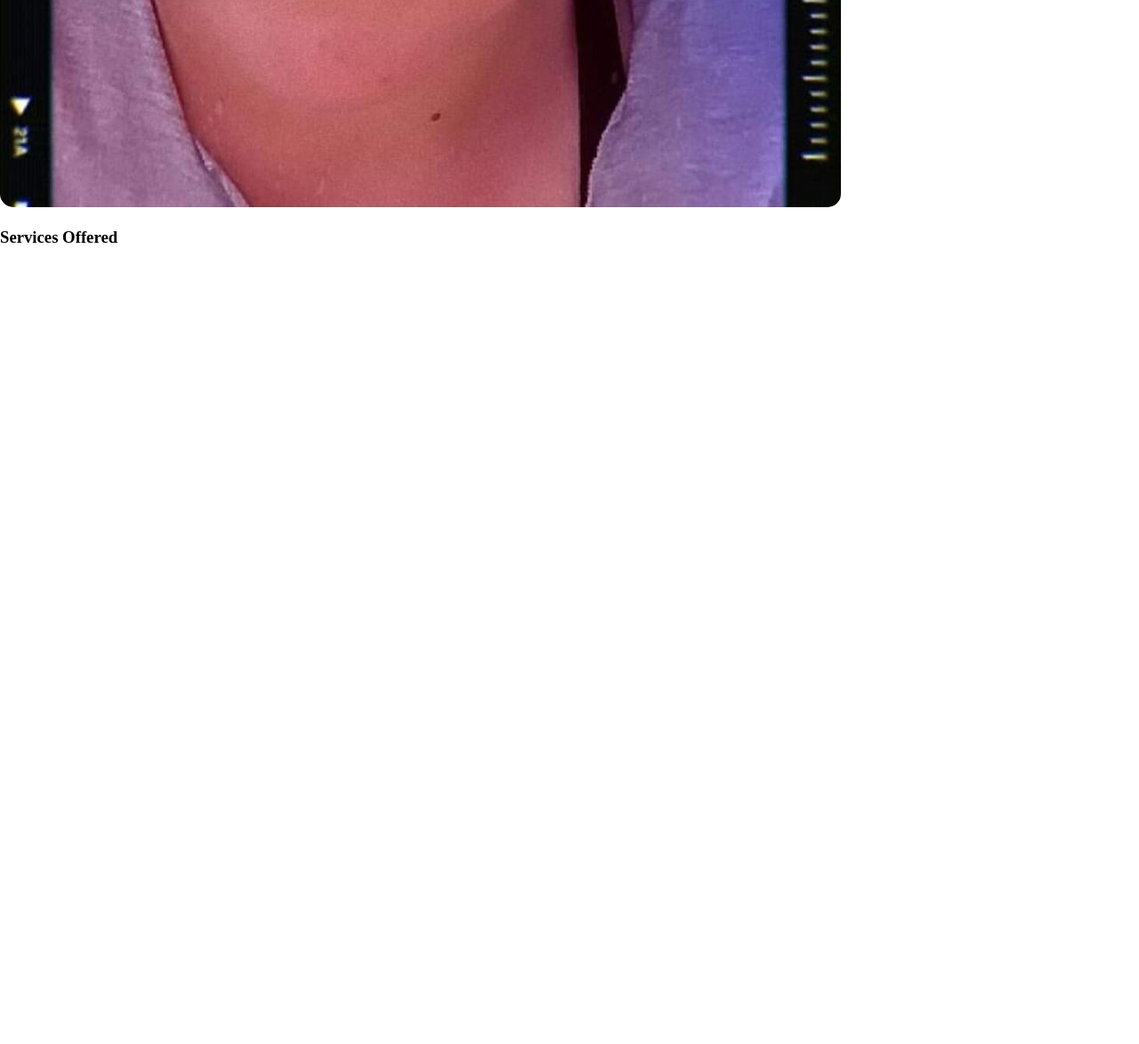
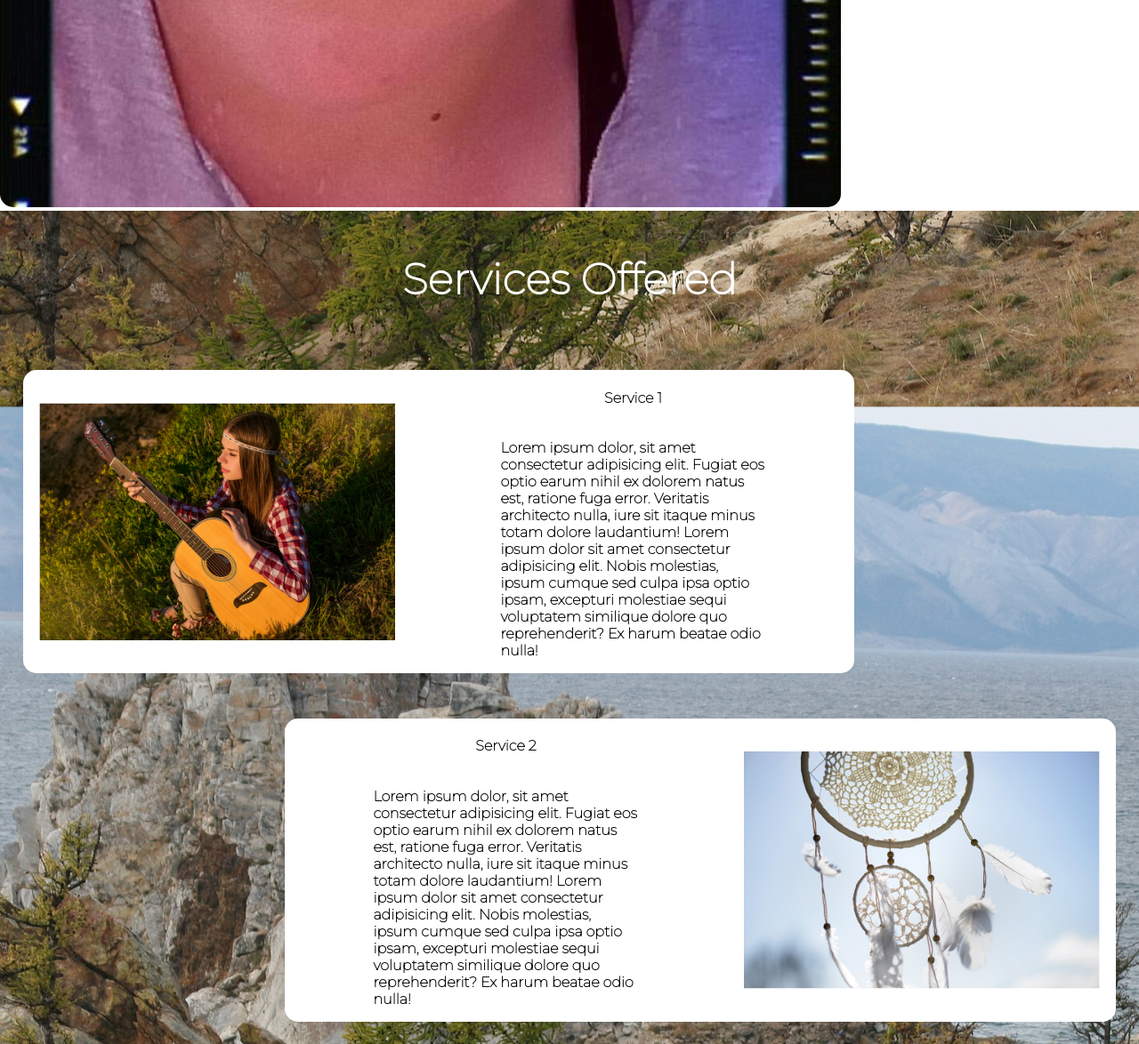
Before and after one commit to gregjohle/agape-gal, a plain HTML site: page index.html in a window 1280 px wide. Shown: the part 1246-2420 px from the top of the page at 89% size. Before the commit the page ends 1542 px from the top, so only its background shows below. Drawn offline with Linux system fonts and the light colour scheme; a web font is replaced by a local one.

Commit message:
added content for services, styled in a cool way.

```diff
--- a/index.css
+++ b/index.css
@@ -68,6 +68,54 @@ section.about div.info-container {
   font-weight: 600;
 }
 
+section.services {
+  font-family: "Montserrat", sans-serif;
+  font-weight: 600;
+  display: flex;
+  flex-direction: column;
+  justify-content: center;
+  align-items: center;
+  background: url("./images/services.jpg") fixed center;
+}
+
+section.services h3 {
+  color: white;
+  font-size: 3rem;
+}
+
+section.services div.left-side {
+  background-color: white;
+  border-radius: 15px;
+  margin: 2%;
+  display: flex;
+  flex-direction: row;
+  justify-content: center;
+  align-items: center;
+}
+
+section.services div.right-side {
+  background-color: white;
+  border-radius: 15px;
+  margin: 2%;
+  display: flex;
+  flex-direction: row;
+  justify-content: center;
+  align-items: center;
+}
+
+section.services img {
+  border-radius: 15px;
+  width: 400px;
+  padding: 2%;
+}
+
+section.services div.info-container {
+  display: flex;
+  flex-direction: column;
+  justify-content: center;
+  align-items: center;
+}
+
 div.info-container p {
   max-width: 60%;
 }
@@ -105,4 +153,12 @@ a:active {
   section.about {
     flex-direction: row;
   }
+
+  section.services div.left-side {
+    margin: 2% 25% 2% 2%;
+  }
+
+  section.services div.right-side {
+    margin: 2% 2% 2% 25%;
+  }
 }
--- a/index.html
+++ b/index.html
@@ -37,10 +37,34 @@
         </section>
         <section id="services" class="services">
             <h3>Services Offered</h3>
-            <div class="left-side"></div>
-            <div class="right-side"></div>
-            <div class="left-side"></div>
-            <div class="right-side"></div>
+            <div class="left-side">
+                <img src="./images/hippie-1.jpg" />
+                <div class="info-container">
+                    <h4>Service 1</h4>
+                    <p>Lorem ipsum dolor, sit amet consectetur adipisicing elit. Fugiat eos optio earum nihil ex dolorem natus est, ratione fuga error. Veritatis architecto nulla, iure sit itaque minus totam dolore laudantium! Lorem ipsum dolor sit amet consectetur adipisicing elit. Nobis molestias, ipsum cumque sed culpa ipsa optio ipsam, excepturi molestiae sequi voluptatem similique dolore quo reprehenderit? Ex harum beatae odio nulla!</p>
+                </div>
+            </div>
+            <div class="right-side">
+                <div class="info-container">
+                    <h4>Service 2</h4>
+                    <p>Lorem ipsum dolor, sit amet consectetur adipisicing elit. Fugiat eos optio earum nihil ex dolorem natus est, ratione fuga error. Veritatis architecto nulla, iure sit itaque minus totam dolore laudantium! Lorem ipsum dolor sit amet consectetur adipisicing elit. Nobis molestias, ipsum cumque sed culpa ipsa optio ipsam, excepturi molestiae sequi voluptatem similique dolore quo reprehenderit? Ex harum beatae odio nulla!</p>
+                </div>
+                <img src="./images/hippie-2.jpg" />
+            </div>
+            <div class="left-side">
+                <img src="./images/hippie-3.jpg" />
+                <div class="info-container">
+                    <h4>Service 3</h4>
+                    <p>Lorem ipsum dolor, sit amet consectetur adipisicing elit. Fugiat eos optio earum nihil ex dolorem natus est, ratione fuga error. Veritatis architecto nulla, iure sit itaque minus totam dolore laudantium! Lorem ipsum dolor sit amet consectetur adipisicing elit. Nobis molestias, ipsum cumque sed culpa ipsa optio ipsam, excepturi molestiae sequi voluptatem similique dolore quo reprehenderit? Ex harum beatae odio nulla!</p>
+                </div>
+            </div>
+            <div class="right-side">
+                <div class="info-container">
+                    <h4>Service 2</h4>
+                    <p>Lorem ipsum dolor, sit amet consectetur adipisicing elit. Fugiat eos optio earum nihil ex dolorem natus est, ratione fuga error. Veritatis architecto nulla, iure sit itaque minus totam dolore laudantium! Lorem ipsum dolor sit amet consectetur adipisicing elit. Nobis molestias, ipsum cumque sed culpa ipsa optio ipsam, excepturi molestiae sequi voluptatem similique dolore quo reprehenderit? Ex harum beatae odio nulla!</p>
+                </div>
+                <img src="./images/hippie-4.jpg" />
+            </div>
         </section>
         <section id="contact" class="contact">
 
```
Also changed, not shown: images/hippie-1.jpg (added), images/hippie-2.jpg (added), images/hippie-3.jpg (added), images/hippie-4.jpg (added), images/services.jpg (added).
